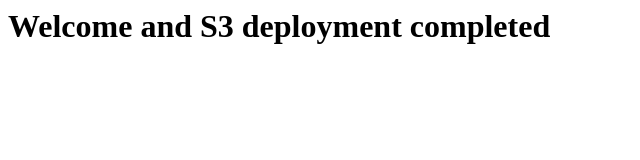
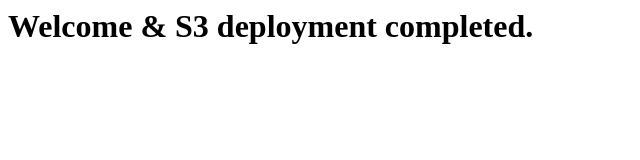
Before and after one commit to muley2525/s3StaticSite, a plain HTML site: page index.html in a window 1280 px wide. Shown: the whole page, without its empty margins (0-640 px from the left). Drawn offline with Linux system fonts and the light colour scheme.

Commit message:
updated index.html

```diff
--- a/index.html
+++ b/index.html
@@ -1,3 +1,3 @@
 <html>
-	<h1>Welcome and S3 deployment completed</h1>
+	<h1>Welcome & S3 deployment completed.</h1>
 </html>
```
